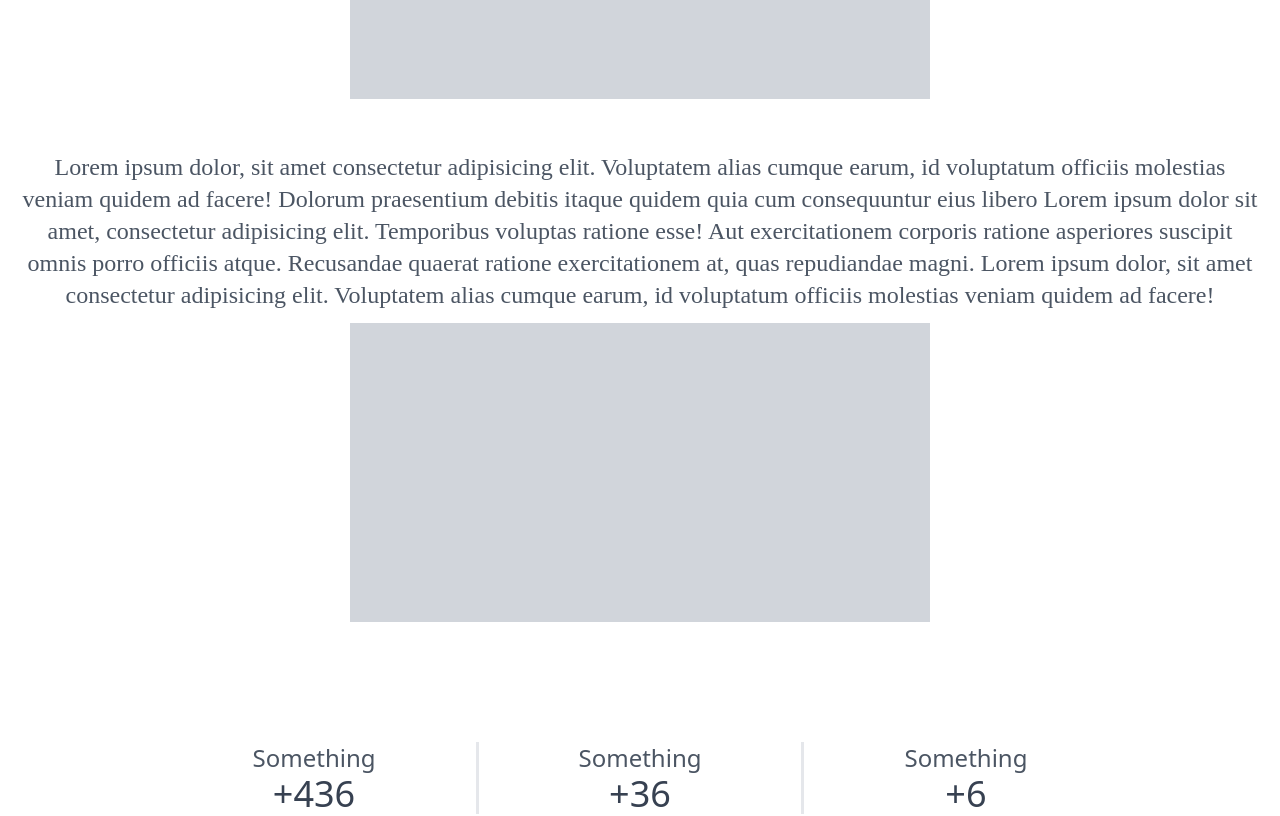
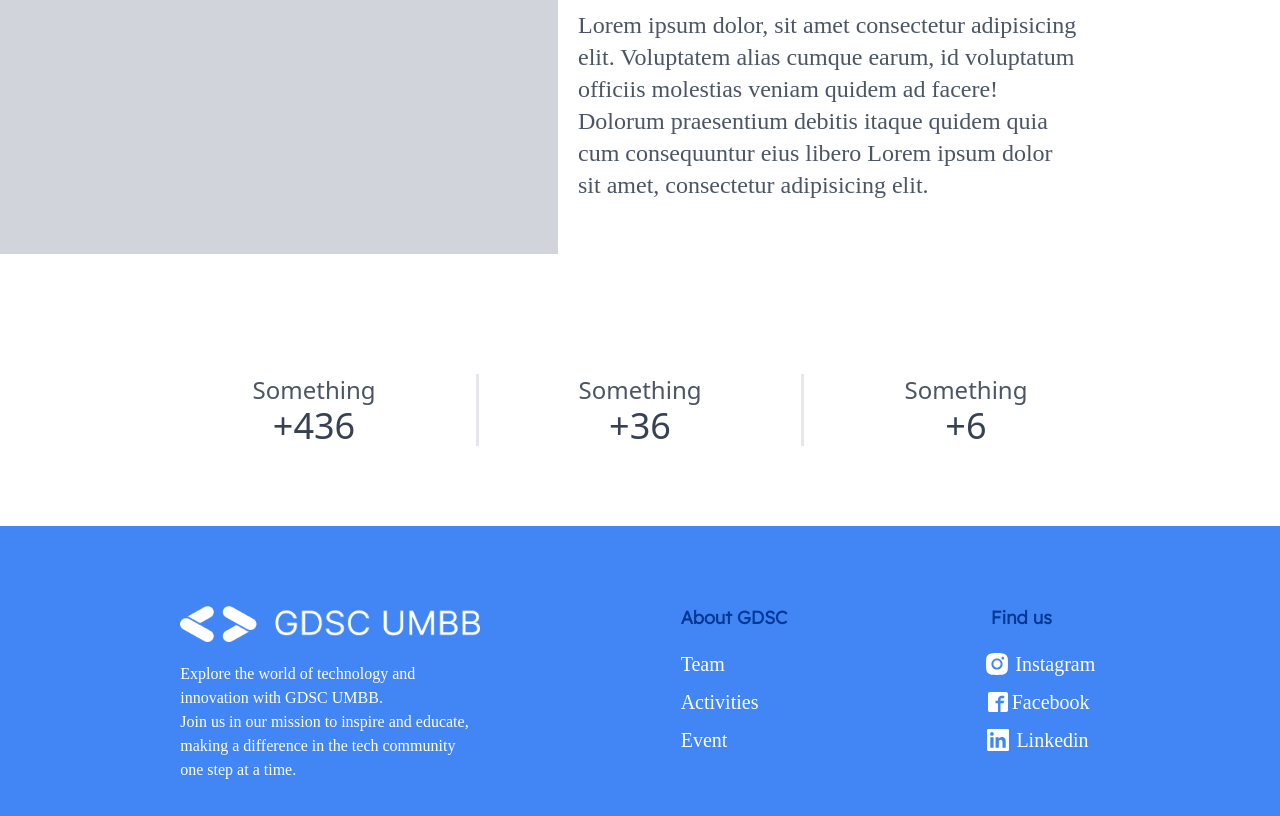
Before and after one commit to saliiimm/GDSC-Boumerdes-website, a React (Vite) app in the folder vite-project/: page /About in a window 1280 px wide. Shown: the part 720-1536 px from the top of the page. Built offline with nearby package versions, Linux system fonts and the light colour scheme.

Commit message:
modif general

```diff
--- a/vite-project/src/Components/Acitivities.jsx
+++ b/vite-project/src/Components/Acitivities.jsx
@@ -36,9 +36,8 @@ const Acitivities = () => {
         Our activities
       </h2>
       <p className="2xs:px-5 2xs:text-xl med:px-0 2xs:mb-5 medi:mb-10 medi:text-2xl text-gray-500 font-sans text-center max-w-3xl">
-        Lorem ipsum dolor sit amet consectetur adipisicing elit. Odio numquam
-        quam ex consectetur non, nam iure tempora vel blanditiis possimus atque
-        illo
+      Our club's activities are the cornerstone of our mission, where ideas take flight, skills are honed, and our community flourishes.
+
       </p>
       <div className="w-full flex items-center justify-evenly">
         <img
@@ -50,7 +49,7 @@ const Acitivities = () => {
           spaceBetween={0}
           centeredSlides={false}
           autoplay={{
-            delay: 3500,
+            delay: 4000,
             disableOnInteraction: false,
           }}
           slidesPerView={3}
--- a/vite-project/src/Components/DevMentors.jsx
+++ b/vite-project/src/Components/DevMentors.jsx
@@ -35,9 +35,8 @@ const DevMentors = () => {
         Our Dev Mentors
       </h2>
       <p className="2xs:px-5 2xs:text-xl med:px-0 2xs:mb-5 medi:mb-10 medi:text-2xl text-gray-500 font-sans text-center max-w-3xl">
-        Lorem ipsum dolor sit amet consectetur adipisicing elit. Odio numquam
-        quam ex consectetur non, nam iure tempora vel blanditiis possimus atque
-        illo
+      Meet our developers lead the charge, turning ideas into technological marvels and shaping our tech community's future.
+
       </p>
       <div className="w-full flex items-center justify-evenly ">
         <img
@@ -50,7 +49,7 @@ const DevMentors = () => {
           spaceBetween={0}
           centeredSlides={false}
           autoplay={{
-            delay: 2500,
+            delay: 4000,
             disableOnInteraction: false,
           }}
           slidesPerView={3}
--- a/vite-project/src/Components/Footer.jsx
+++ b/vite-project/src/Components/Footer.jsx
@@ -1,33 +1,40 @@
 import React from 'react'
 import image from '../assets/logo-white.png';
+import {AiFillInstagram, AiFillLinkedin} from 'react-icons/ai'
+import {ImFacebook2} from 'react-icons/im'
+import { Link } from 'react-router-dom';
+
 import '../App.css'
 const Footer = () => {
   return (
     <div className='flex flex-col bottom-0 '>
-      <div className='flex justify-around px-3 py-20 md:p-20  bg-blue  w-screen h-[250px]  ' >
+      <div className='flex justify-around px-3 py-20 md:p-20  bg-blue  w-screen h-[300px]  ' >
         <div className="logo-desc">
         <img
           className="w-[180px] h-6 md:w-[300px] md:h-9"
           src={image}
           alt="logo"
         />
-        <p className='text-white font-montserrat text-[17px]  font-light w-[180px] h-[87px] py-5'>Lorem ipsum dolor sit amet, consectetur adipiscing elit </p>
+        <p className='text-white font-montserrat text-[16px]  font-light w-[300px] h-[87px] py-5'>
+          Explore the world of technology and innovation with GDSC UMBB. <br />
+          Join us in our mission to inspire and educate, making a difference in the tech community one step at a time.
+           </p>
         </div>
         <div className="">
-          <p className='blue2  md:blue pb-5'>Title Here</p>
-          <p className="text-white font-montserrat text-[17px] md:text-[21px]  font-light pb-2 ">link</p>
-          <p className="text-white font-montserrat text-[17px]  md:text-[21px]  font-light pb-2 ">link</p>
-          <p className="text-white font-montserrat text-[17px]  md:text-[21px]  font-light pb-2 ">link</p>
+          <p className='blue2  md:blue pb-5'>About GDSC </p>
+          <p className="text-white  text-[17px]  md:text-[20px] cursor-pointer  pb-2 ">Team</p>
+          <p className="text-white  text-[17px]  md:text-[20px] cursor-pointer  pb-2 ">Activities</p>
+          <p className="text-white  text-[17px]  md:text-[20px]  cursor-pointer pb-2 ">Event</p>
         </div>
         <div className="">
-          <p className='blue2 md:blue pb-5'>Title Here</p>
-          <p className="text-white font-montserrat text-[17px]  md:text-[21px]  font-light pb-2 ">link</p>
-          <p className="text-white font-montserrat text-[17px]  md:text-[21px]  font-light pb-2 ">link</p>
-          <p className="text-white font-montserrat text-[17px]  md:text-[21px]  font-light pb-2 ">link</p>
+          <p className='blue2  ml-[-40%] md:blue pb-5'>Find us</p>
+          <p className="text-white  text-[27px]  md:text-[20px] cursor-pointer capitalize     pb-2 "> <Link to='https://www.instagram.com/gdscumbb/' className='flex items-center'><AiFillInstagram className='mr-1 ml-[-4%] text-[28px]' /> instagram</Link> </p>
+          <p className="text-white  text-[17px]  md:text-[20px] cursor-pointer capitalize    pb-2 "><Link to='https://www.facebook.com/gdscumbb' className='flex items-center'><ImFacebook2 className='mr-1'/>facebook</Link> </p>
+          <p className="text-white  text-[17px]  md:text-[20px] cursor-pointer capitalize  pb-2 "><Link to='https://www.linkedin.com/company/gdscumbb/mycompany/' className='flex items-center'><AiFillLinkedin className='mr-1 ml-[-3%] text-[28px]'/> linkedin</Link> </p>
         </div>
       </div>
-      <div className="bg-blue h-[54px] w-screen border-t bg-blue-2 bleu flex text-white text-[21px] justify-center items-center">
-      COPY WRITE
+      <div className="bg-blue h-[54px] w-screen border-t bg-blue-2 bleu flex text-white text-[15px] justify-center items-center">
+      Copyright © 2023 GDSC UMBB. All Rights Reserved.
       </div>
     </div>
   )
--- a/vite-project/src/Components/Main.jsx
+++ b/vite-project/src/Components/Main.jsx
@@ -6,13 +6,11 @@ const Main = () => {
   return (
     <div className="pt-[80px] grid md:grid-cols-2 mb-5 sm:grid-cols-0">
       <div className="medi:mt-20 med:pl-15 2xs:pl-3 2xs:mt-5 lg:m-auto lg:mt-20">
-        <h2 className="lg:text-7xl medi:text-5xl med:text-6xl font-bold text-green-600 med:mb-10 2xs:text-4xl 2xs:mb-0 2xs:mx-3">
-          Main Title
+        <h2 className="lg:text-5xl medi:text-5xl med:text-6xl font-bold text-green-600 med:mb-10 2xs:text-4xl 2xs:mb-0 2xs:mx-3 uppercase">
+          gdsc umbb
         </h2>
-        <p className="lg:text-4xl med:mt-19 med:mb-5 med:text-2xl text-gray-500 font-sans max-w-xl 2xs:text-xl 2xs:mt-5 2xs:mx-3">
-          Lorem ipsum dolor sit, amet consectetur adipisicing elit. Dignissimos,
-          ullam. Ducimus tempore natus, iure dignissimos sunt amet voluptatem
-          voluptatum perspiciatis eaque omnis vel
+        <p className="lg:text-xl  med:mt-19 med:mb-5 med:text-2xl text-gray-500 font-sans max-w-xl 2xs:text-xl 2xs:mt-5 2xs:mx-3">
+        The Google Developer Student Club at the University of Boumerdes aims to enrich the university experience by promoting inclusivity, knowledge sharing, and diversity in tech. We facilitate connections between students and local businesses while fostering a culture of mentorship. Our core focus is to provide a secure, welcoming space for students from diverse backgrounds to learn and grow together.
         </p>
         <button className="  bg-green-600 text-white h-14 w-48 text-xl font-bold rounded-xl 2xs:mx-3 2xs:mt-8">
           Click Here
--- a/vite-project/src/Components/Nav.jsx
+++ b/vite-project/src/Components/Nav.jsx
@@ -43,7 +43,7 @@ const Nav = () => {
   };
 
   return (
-    <nav className={`flex px-4 bg-white items-center fixed w-[100%] h-20 justify-between md:px-8 shadow-md z-10`}>
+    <nav className={`flex px-4  bg-white items-center fixed w-[100%] h-20 justify-between md:px-8 shadow-md z-10`}>
       <div>
         <img
           className="w-40 h-5 md:w-52 md:h-6"
--- a/vite-project/src/Components/Team.jsx
+++ b/vite-project/src/Components/Team.jsx
@@ -36,9 +36,7 @@ const Team = () => {
         Our team
       </h2>
       <p className="2xs:px-5 2xs:text-xl med:px-0 2xs:mb-5 medi:mb-10 medi:text-2xl text-gray-500 font-sans text-center max-w-3xl">
-        Lorem ipsum dolor sit amet consectetur adipisicing elit. Odio numquam
-        quam ex consectetur non, nam iure tempora vel blanditiis possimus atque
-        illo
+      Meet our team is the driving force behind our club's mission, uniting diverse talents to create a vibrant community.
       </p>
       <div className="w-full flex items-center justify-evenly">
         <img
@@ -50,7 +48,7 @@ const Team = () => {
           spaceBetween={0}
           centeredSlides={false}
           autoplay={{
-            delay: 3500,
+            delay: 4000,
             disableOnInteraction: false,
           }}
           slidesPerView={3}
--- a/vite-project/src/Components/TextCart.jsx
+++ b/vite-project/src/Components/TextCart.jsx
@@ -4,19 +4,15 @@ function TextCart(props) {
   console.log(props.style);
   return (
     <div
-      className={`px-[182PX] flex justify-between items-center pb-10 flex-col lg:${props.style}`}>
-      <div className="text px-5 py-3 w-screen text-center lg:w-[533px] lg:text-left   ">
-        <p className="text-gray-600 font-montserrat text-2xl  md:text-2xl font-normal">
+    className={`px-[182PX] flex justify-between items-center pb-10   md:${props.style} ${props.style === "flex-row-reverse" ? "flex-row-reverse !important" : ""}`}>
+
+      <div className="text px-5 py-3 w-screen text-center lg:w-[533px] md:text-left   ">
+        <p className="text-gray-600 font-montserrat  text-2xl md:w-[500px]  md:text-2xl font-normal">
           Lorem ipsum dolor, sit amet consectetur adipisicing elit. Voluptatem
           alias cumque earum, id voluptatum officiis molestias veniam quidem ad
           facere! Dolorum praesentium debitis itaque quidem quia cum
           consequuntur eius libero Lorem ipsum dolor sit amet, consectetur
-          adipisicing elit. Temporibus voluptas ratione esse! Aut exercitationem
-          corporis ratione asperiores suscipit omnis porro officiis atque.
-          Recusandae quaerat ratione exercitationem at, quas repudiandae magni.
-          Lorem ipsum dolor, sit amet consectetur adipisicing elit. Voluptatem
-          alias cumque earum, id voluptatum officiis molestias veniam quidem ad
-          facere!
+          adipisicing elit.
         </p>
       </div>
       <div className="cart w-[350px] h-[249px] sm:w-[580px] sm:h-[299px] lg:w-[429px] lg:h-[499px] flex-shrink-0 bg-gray-300"></div>
```
